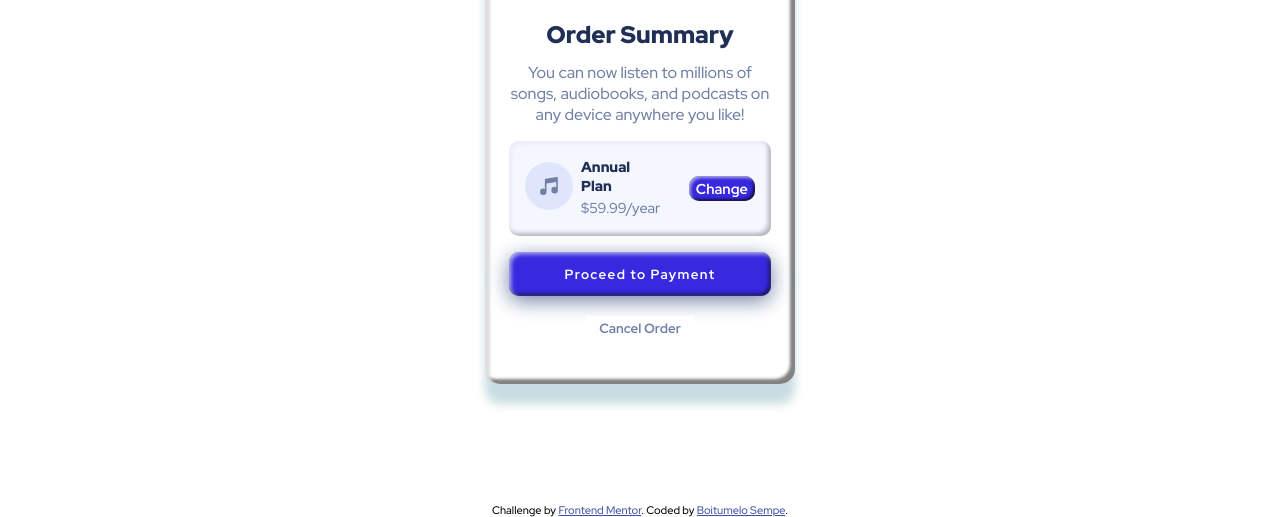
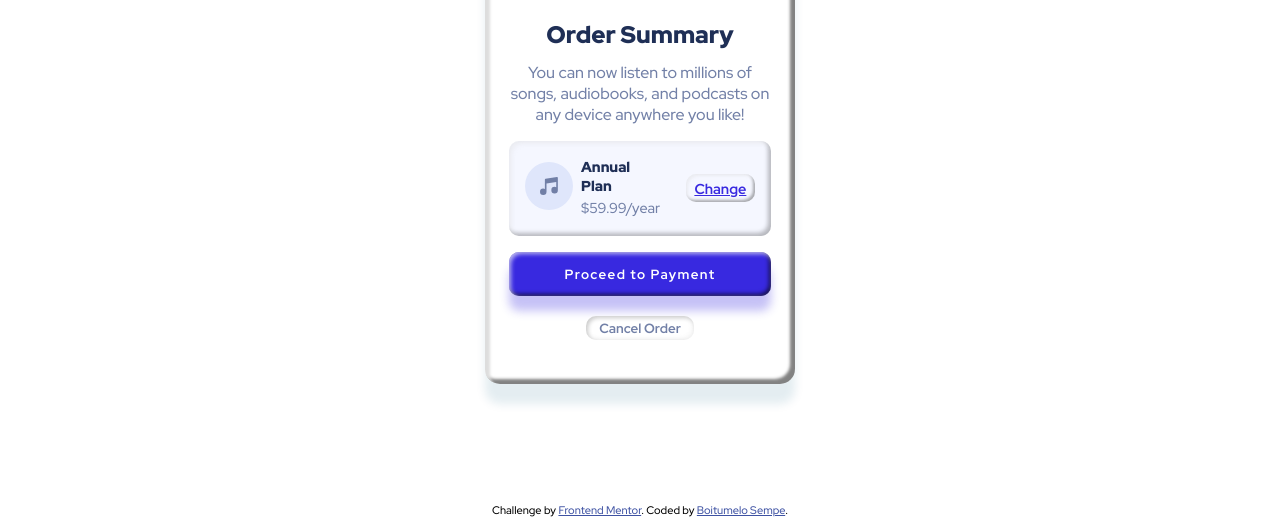
Before and after one commit to ShakexSempe/order-summray-component, a plain HTML site: page index.html in a window 1280 px wide. Shown: the part 297-814 px from the top of the page. Drawn offline with Linux system fonts and the light colour scheme.

Commit message:
fedit box shadows

```diff
--- a/style.scss
+++ b/style.scss
@@ -26,13 +26,11 @@
             width: 400px;
         }
 
-
-
         border-radius: 15px;
         background-color: #fff;
         border: 1px none;
         overflow: hidden;
-        box-shadow: 0 20px 10px rgba(5, 94, 129, 0.219),
+        box-shadow: 0 20px 10px rgba(5, 94, 129, 0.109),
                     inset 5px 5px 3px #ddd,
                     inset -5px -5px 3px rgba(51, 51, 51, 0.61);
 
@@ -155,12 +153,11 @@
 
                 a {
                     color: $text-light;
-                    background-color: $primary-blue-bright;
-                    padding: .2em .5em;
+                    padding: .3em .6em;
                     border-radius: 10px;
+                    color: $primary-blue-bright;
                     font-weight: 600;
                     font-size: .9em;
-                    text-decoration: none;
                     display: block;
                     position: relative;
                     transition: .2s;
@@ -171,15 +168,33 @@
                         left: 0;
                         width: 100%;
                         height: 100%;
+                        opacity: .6;
                         border-radius: 10px;
                         box-shadow: inset 2px 2px 3px #ddda,
-                                    inset -2px -2px 3px #000a;
+                                    inset -2px -2px 3px #333a;
+                    }
+                    &::after {
+                        position: absolute;
+                        content: '';
+                        top: 0;
+                        left: 0;
+                        width: 100%;
+                        height: 100%;
+                        opacity: 0;
+                        border-radius: 10px;
+                        box-shadow: inset 2px 2px 3px #333a,
+                                    inset -2px -2px 3px #ddda;
                     }
                     &:hover {
+                    text-decoration: none;
+                        transform: scale(.97);
                         background-color: $neutral-pale-blue;
                         color: $neutral-desaturated-blue;
+                        &::before {opacity: 0;}
+                        &::after {opacity: .3;}
                     }
                     &:active {
+                        &::after{opacity: 1;}
                         transition: .2s;
                         transform: scale(.9);
                     }
@@ -204,7 +219,6 @@
                 background-color: $primary-blue-bright;
                 color: #fff;
                 border-radius: 10px;
-                box-shadow: 0 5px 20px $neutral-desaturated-blue;
                 padding: 1em ;
                 font-weight: 600;
                 position: relative;
@@ -222,15 +236,18 @@
                     transition: .2s ease;
                 }
                 &::before {
-                    box-shadow: inset 2px 2px 4px #fffa,
+                    box-shadow: 0 15px 10px #3829e049,
+                                inset 2px 2px 4px #fffa,
                                 inset -2px -2px 4px #000a;
                 }
                 &::after {
                     opacity: 0;
-                    box-shadow: inset 2px 2px 4px #000a,
+                    box-shadow: 0 10px 10px #3829e049,
+                                inset 2px 2px 4px #000a,
                                 inset -2px -2px 4px #ddda;
                 }
                 &:hover {
+                    transform: scale(.99);
                     box-shadow: none;
                     &::before {opacity: 0;}
                     &::after {opacity: 1;}
@@ -238,7 +255,7 @@
                 }
                 &:active {
                     transition: .2s;
-                    transform: scale(.9);
+                    transform: scale(.95);
                 }
 
             }
@@ -249,6 +266,7 @@
                 width:auto;
                 padding: .2em 1em;
                 margin: .3em auto;
+                border-radius: 10px;
                 color: $neutral-desaturated-blue;
                 background-color: #fff;
                 position: relative;
@@ -260,25 +278,23 @@
                     left: 0;
                     width: 100%;
                     height: 100%;
-                    opacity: 0;
+                    opacity: .3;
                     transition: .3s;
                     border-radius: 10px;
-                    box-shadow: inset 2px 2px 4px #333a,
+                    box-shadow: inset 2px 2px 4px #000a,
                                 inset -2px -2px 4px #ddd;
                 }
                 &:hover {
+                    transform: scale(.95);
                     color: $neutral-dark-blue;
                     &::before {
                         opacity: 1;
                     }
                 }
                 &:active {
-                    transform: scale(.95);
+                    transform: scale(.9);
                 }
             }
         }
     }
-
-
-    overflow: hidden;
 }
```
Also changed, not shown: css/style.css.
